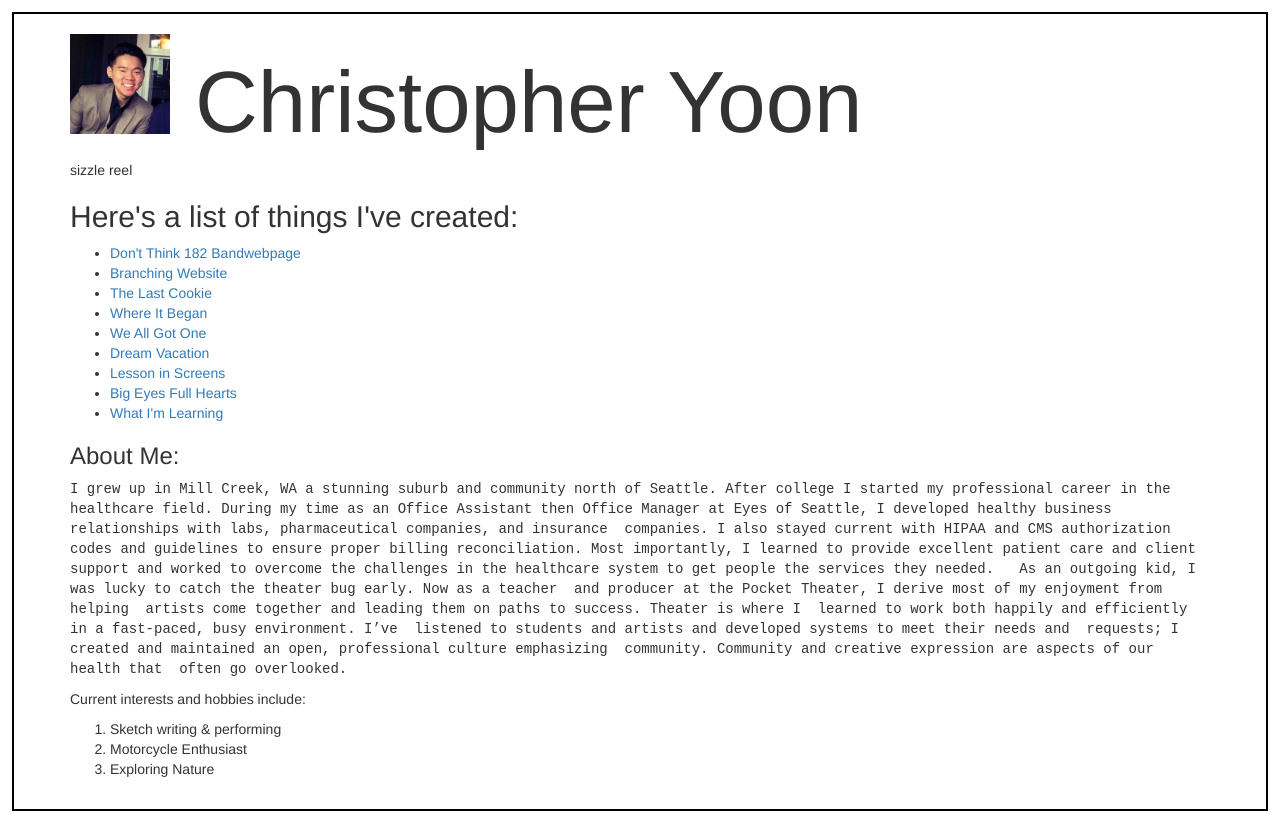
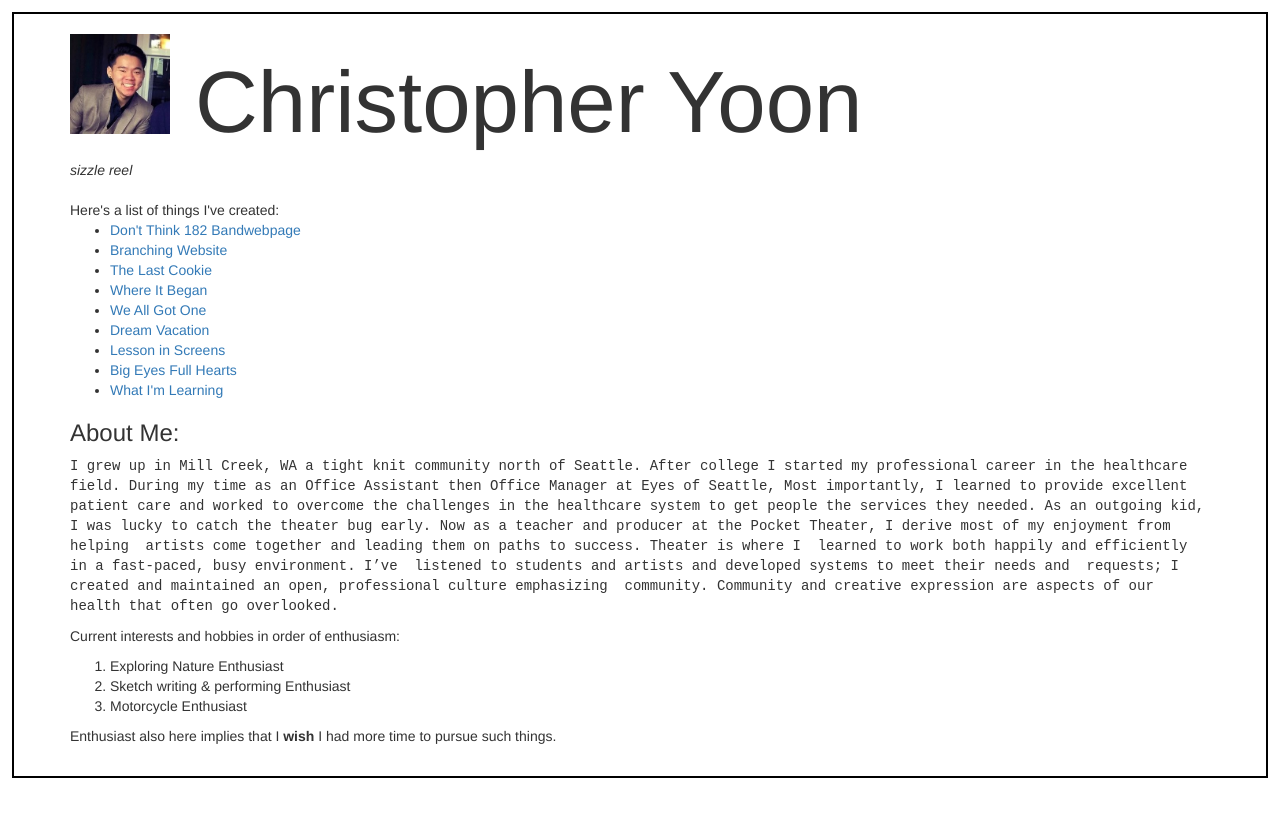
Before and after one commit to chyoon2/portfolio, a plain HTML site: page index.html in a window 1280 px wide. After the commit the page ends 800 px from the top, so only its background shows below. Drawn offline with nearby package versions, Linux system fonts and the light colour scheme.

Commit message:
add inline styling em and strong, and span.

```diff
--- a/index.html
+++ b/index.html
@@ -9,8 +9,8 @@
       <div class="container">
         <img src="img/0.jpg" alt="A photo of Christopher.">
         <h1>Christopher Yoon</h1>
-        <p><span>sizzle reel</span></p>
-        <h2>Here's a list of things I've created:</h2>
+        <p><em>sizzle reel</em></p>
+        <h2></h2>Here's a list of things I've created:</h2>
           <ul>
             <li><a href="https://github.com/chyoon2/bandwebpage.git">Don't Think 182 Bandwebpage</a></li>
             <li><a href="https://github.com/chyoon2/branchingwebsite.git">Branching Website</a></li>
@@ -23,21 +23,20 @@
             <li><a href="https://github.com/chyoon2/week-in-review.git">What I'm Learning</a></li>
           </ul>
           <h3>About Me:</h3>
-            <p class="about"> I grew up in Mill Creek, WA a stunning suburb and community north of Seattle. After college I started my professional career in the healthcare field.
-              During my time as an Office Assistant then Office Manager at Eyes of Seattle, I developed healthy business relationships with  labs, pharmaceutical companies, and
-              insurance  companies. I also stayed current with HIPAA and CMS authorization codes and guidelines to ensure proper billing reconciliation. Most importantly, I learned
-              to provide excellent patient care and client support and worked to overcome the challenges in the healthcare system to get people the services they needed.
-              As an outgoing kid, I was lucky to catch the theater bug early. Now as a teacher  and producer at the Pocket Theater, I derive most of my enjoyment from
-              helping  artists come together and leading them on paths to success. Theater is where I  learned to work both happily and efficiently in a fast-paced,
-              busy environment. I’ve  listened to students and artists and developed systems to meet their needs and  requests; I created and maintained an open,
-              professional culture emphasizing  community. Community and creative expression are aspects of our health that  often go overlooked.
+            <p class="about"> I grew up in Mill Creek, WA a tight knit community north of Seattle. After college I started my professional career in the healthcare field.
+              During my time as an Office Assistant then Office Manager at Eyes of Seattle, Most importantly, I learned to provide excellent patient care and worked to overcome
+              the challenges in the healthcare system to get people the services they needed. As an outgoing kid, I was lucky to catch the theater bug early. Now as a teacher
+              and producer at the Pocket Theater, I derive most of my enjoyment from helping  artists come together and leading them on paths to success. Theater is where I  learned
+              to work both happily and efficiently in a fast-paced, busy environment. I’ve  listened to students and artists and developed systems to meet their needs and  requests;
+              I created and maintained an open, professional culture emphasizing  community. Community and creative expression are aspects of our health that often go overlooked.
             </p>
-            <p>Current interests and hobbies include:</p>
+            <p>Current interests and hobbies in order of enthusiasm:</p>
               <ol>
-                <li>Sketch writing & performing</li>
-                <li>Motorcycle Enthusiast</li>
-                <li>Exploring Nature</li>
+                <li>Exploring Nature <span>Enthusiast</span></li>
+                <li>Sketch writing & performing <span>Enthusiast</span></li>
+                <li>Motorcycle <span>Enthusiast</span></li>
               </ol>
+            <p><span>Enthusiast</span> also here implies that I <strong>wish</strong> I had more time to pursue such things.</p>
       </div>
     </body>
   </html>
```
